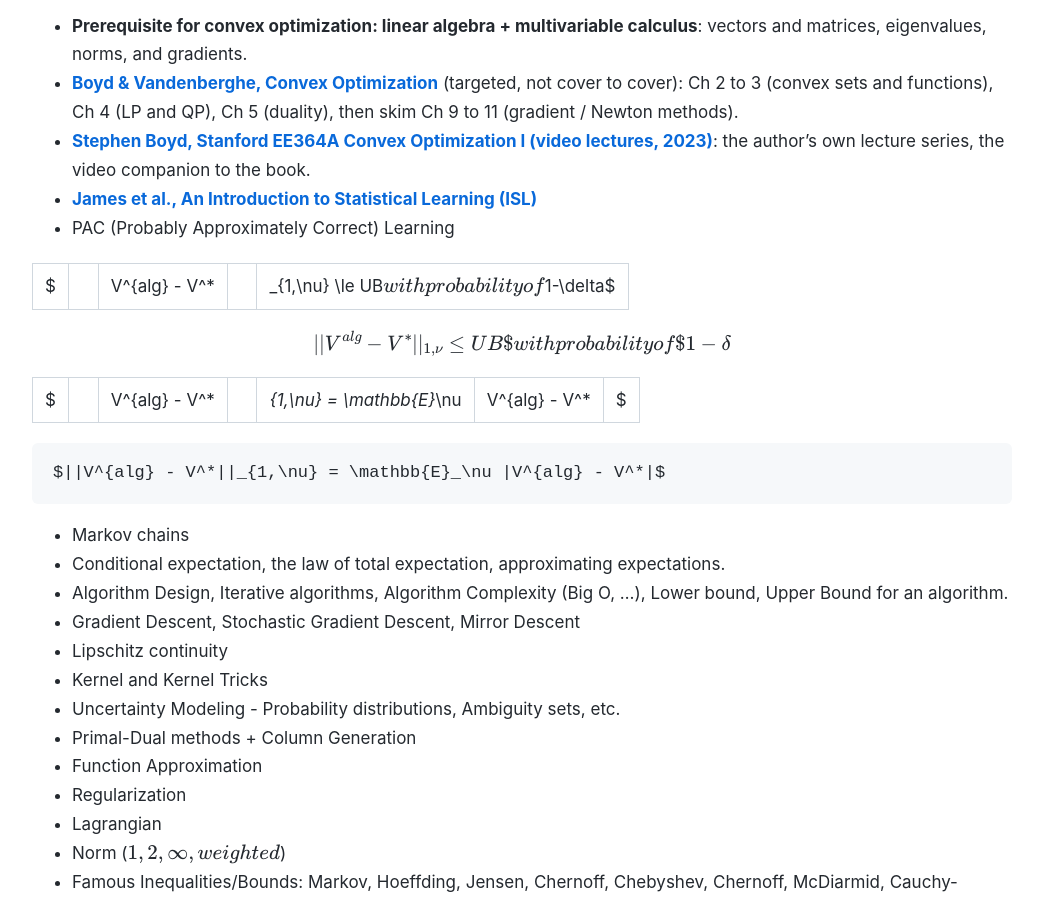
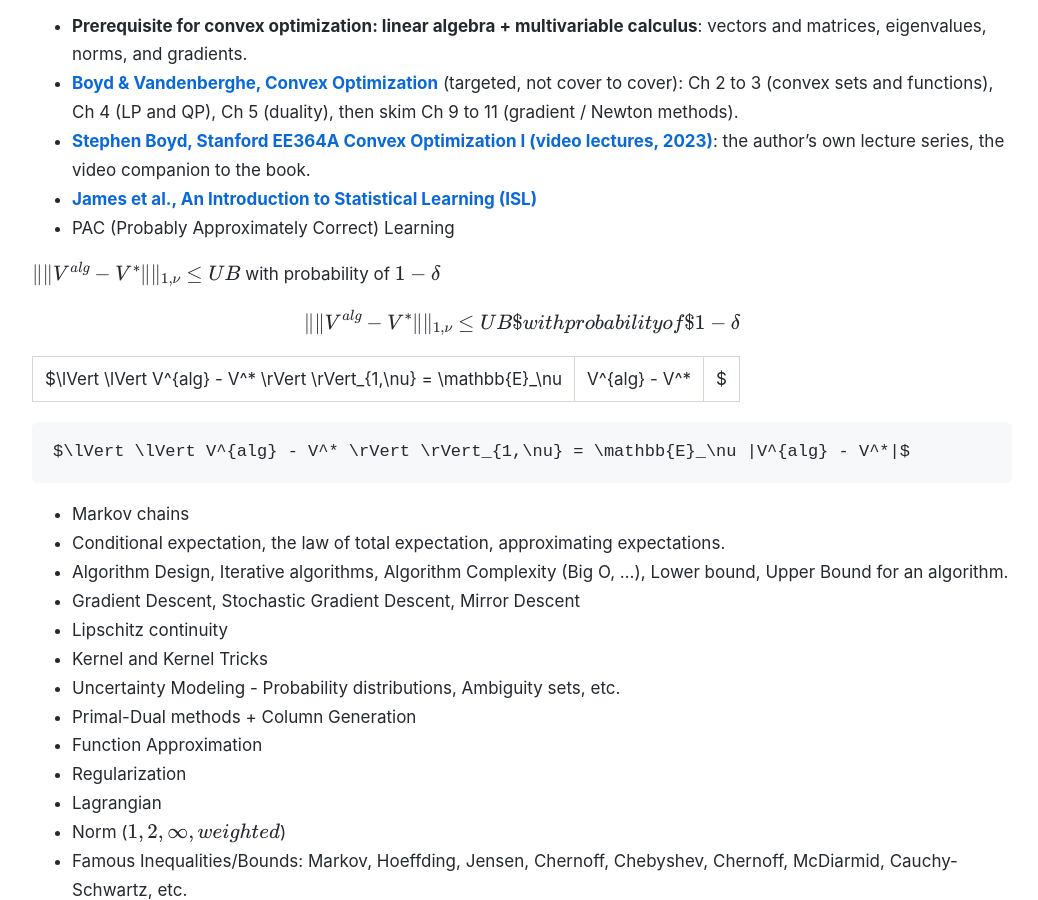
Before and after one commit to mfadaki/phd_roadmap, a Jekyll site: the page built from index.md, in a window 1280 px wide and 900 px high, scrolled down 2253 px. Shown: the whole window, without its empty margins (118-1156 px from the left). Built offline with Jekyll 4.4.1, drawn with Linux system fonts in a browser that asks for light colours.

Commit message:
20260723_15

````diff
--- a/index.md
+++ b/index.md
@@ -64,14 +64,14 @@ Final milestone; shows you are on track to submit. Submit at least 15 days befor
 -  **[James et al., An Introduction to Statistical Learning (ISL)](https://www.statlearning.com/)**
 -  PAC (Probably Approximately Correct) Learning
 
-$||V^{alg} - V^*||_{1,\nu} \le UB$ with probability of $1-\delta$
+$\lVert \lVert V^{alg} - V^* \rVert \rVert_{1,\nu} \le UB$ with probability of $1-\delta$
 
-$$||V^{alg} - V^*||_{1,\nu} \le UB$ with probability of $1-\delta$$
+$$\lVert \lVert V^{alg} - V^* \rVert \rVert_{1,\nu} \le UB$ with probability of $1-\delta$$
 
-$||V^{alg} - V^*||_{1,\nu} = \mathbb{E}_\nu |V^{alg} - V^*|$
+$\lVert \lVert V^{alg} - V^* \rVert \rVert_{1,\nu} = \mathbb{E}_\nu |V^{alg} - V^*|$
 
 ```math
-$||V^{alg} - V^*||_{1,\nu} = \mathbb{E}_\nu |V^{alg} - V^*|$
+$\lVert \lVert V^{alg} - V^* \rVert \rVert_{1,\nu} = \mathbb{E}_\nu |V^{alg} - V^*|$
 ```
 -  Markov chains
 -  Conditional expectation, the law of total expectation, approximating expectations.
````
Also changed, not shown: 1 other file.
